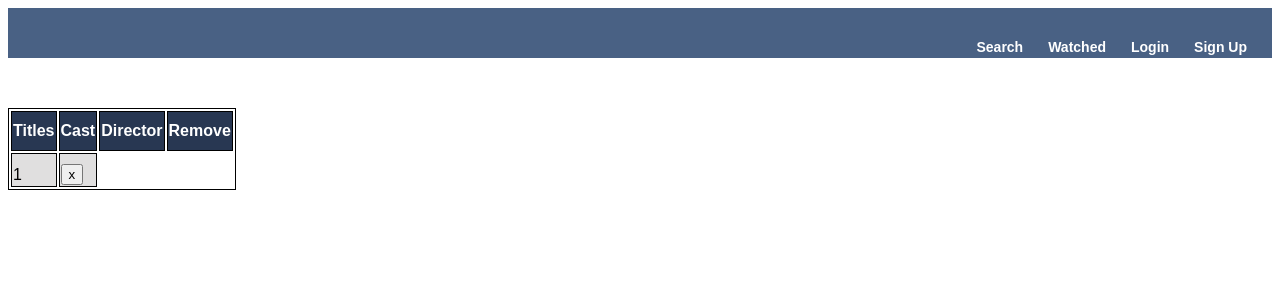
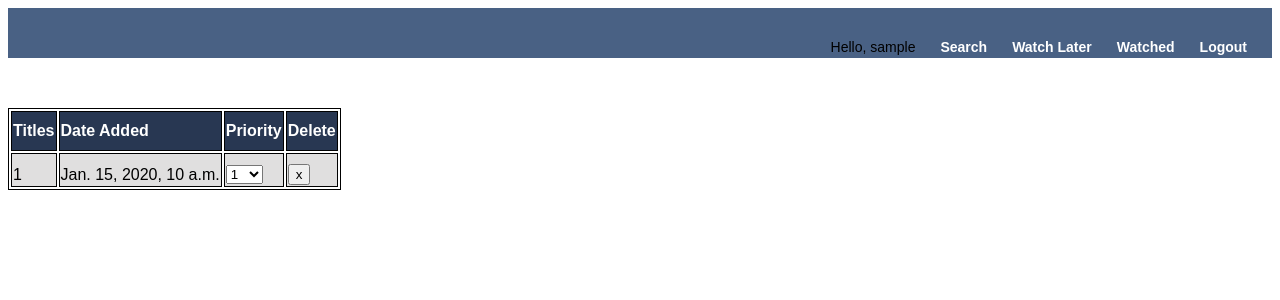
Before and after one commit to JamesMedved/DBM_Project, a Django app: page /jubi/watchlater/ in a window 1280 px wide. Shown: the top 300 px of the page. Run offline with Django 4.2, Linux system fonts and the light colour scheme; a user stored in the database is signed in; tables that the repository leaves empty hold one stand-in row (values such as "Sample post").

Commit message:
able to update priority of watch later records

```diff
--- a/website/mysite/jubi/urls.py
+++ b/website/mysite/jubi/urls.py
@@ -4,7 +4,6 @@ from django.urls import path
 from . import views
 
 urlpatterns = [
-    path('admin/', admin.site.urls),
     path('search/', views.search, name='search'),
     path('watchlater/', views.watch_later, name='watchlater'),
     path('register/', views.registerPage, name='registerPage'),
--- a/website/mysite/jubi/views.py
+++ b/website/mysite/jubi/views.py
@@ -8,6 +8,7 @@ from django.contrib.auth import authenticate, login, logout
 from django.contrib import messages
 from django.contrib.auth.decorators import login_required
 from .forms import CreateUserForm
+from django.utils.timezone import localdate, now
 
 # Create your views here.
 @login_required(login_url='loginPage')
@@ -19,8 +20,10 @@ def search(request):
             title_set = Titles.objects.filter(Q(name__icontains=search) | Q(cast__icontains=search) | Q(director__icontains=search))
             return render(request, 'search.html', {'title_set': title_set, 'search':search})
         # Insert into watch later table
-        add_wl = WatchLater(title_id=request.POST.get('add_wl'), user_id=1)
-        add_wl.save()
+        wl_id = request.POST.get('add_wl')
+        if wl_id:
+            add_wl = WatchLater(title_id=wl_id, user_id=1, date_added=localdate())
+            add_wl.save()
     return render(request, 'search.html', {})
 
 @login_required(login_url='loginPage')
@@ -28,7 +31,16 @@ def watch_later(request):
     # title_set = Titles.objects.filter(id=watch_later_set)
     if request.method == "POST":
         # Delete from watch later table
-        WatchLater.objects.get(title_id=request.POST.get('del_wl')).delete()
+        del_id = request.POST.get('btn_del')
+        if del_id:
+            WatchLater.objects.get(title_id=del_id).delete()
+        # Update priority of watch later record
+        new_pri = request.POST.get('dp_pri')
+        wl_id = request.POST.get('wl_id')
+        if new_pri:
+            wl_obj = WatchLater.objects.get(title_id=wl_id)
+            wl_obj.priority = new_pri
+            wl_obj.save()
     watch_later_set = WatchLater.objects.all()
     return render(request, 'watch_later.html', {'title_set': watch_later_set})
 
--- a/website/mysite/templates/watch_later.html
+++ b/website/mysite/templates/watch_later.html
@@ -17,44 +17,63 @@
   <div class ="header">
     <div class ="nav-links"></div>
       <ul>
+        <li>Hello, {{request.user}}</li>
         <li><a href="#"><a href="{% url 'search' %}" class="m1-2">Search</a></a></li>
+        <li><a href="#"><a href="{% url 'watchlater' %}" class="m1-2">Watch Later</a></li>
         <li><a href="#">Watched</a></li>
-        <li><a href="#">Login</a></li>
-        <li><a href="#">Sign Up</a></li>
+        <li><a href="{% url 'logoutUser' %}">Logout</a></li>
       </ul>
     </div>
-</div>
 
+  {% if title_set %}
     <div class="container">
       <div class="table">
         <table id="info">
           <tr>
             <th> Titles </th>
-          <th> Cast </th>
-          <th> Director </th>
-          <th> Remove </th>
+            <th> Date Added </th>
+            <th> Priority </th>
+            <th> Delete </th>
           </tr>
           {% for instance in title_set %}
           <tr>
             <td> {{ instance.title_id }} </td>
-          <!-- <td> {{ instance.cast }} </td>
-          <td> {{ instance.director }} </td> -->
+            <td> {{ instance.date_added }} </td>
+            <!-- <td> {{ instance.priority }} </td> -->
+            <td> <form method=POST action="{% url 'watchlater' %}">
+              {% csrf_token %}
+              <input name="wl_id" value="{{ instance.title_id }}" hidden="">
+              <select onChange="form.submit();" name="dp_pri">
+                <option value="{{ instance.priority }}">{{ instance.priority }}</option>
+                <option value="1">1</option>
+                <option value="2">2</option>
+                <option value="3">3</option>
+                <option value="4">4</option>
+                <option value="5">5</option>
+                <option value="6">6</option>
+                <option value="7">7</option>
+                <option value="8">8</option>
+                <option value="9">9</option>
+                <option value="10">10</option>
+              </select>
+            </form>
+            </td>
             <td>
             <div class="add">
               <form method=POST action="{% url 'watchlater' %}">
                 {% csrf_token %}
-              <button type="submit", name="del_wl", value="{{ instance.title_id }}">x</button>
+                <button type="submit", name="btn_del", value="{{ instance.title_id }}">x</button>
               </form>
             </div>
           </td>
           </tr>
-        {% empty %}
-            <h2><center>No Results Found!</center></h2>
           {% endfor %}
         </table>
       </div>
     </div>
-
+  {% else %}
+    <h2><center>Your watch list is empty. You can add titles from the Search tab.</center></h2>
+  {% endif %}
 </body>
 
 </html>
```
Also changed, not shown: website/mysite/templates/search.html (+7 -5 lines). Lines whose indentation alone changed are shown as unchanged.
